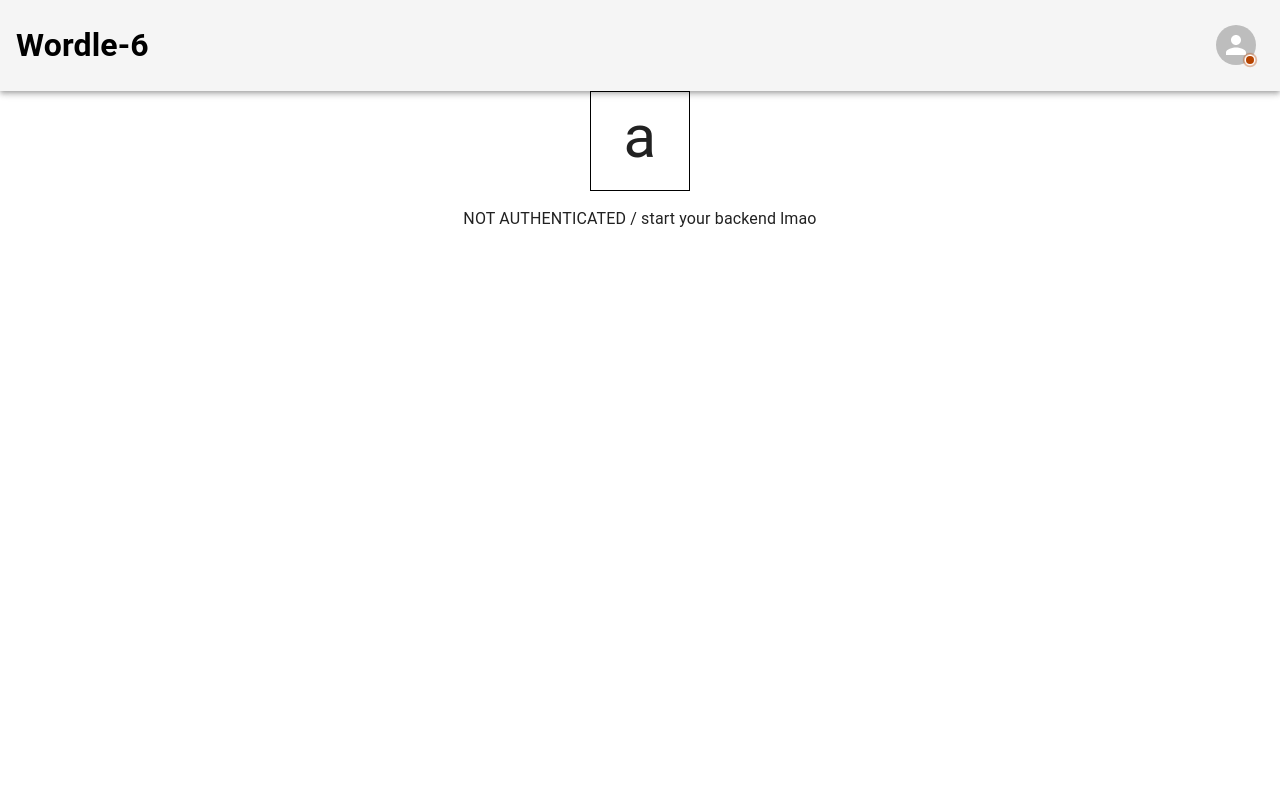
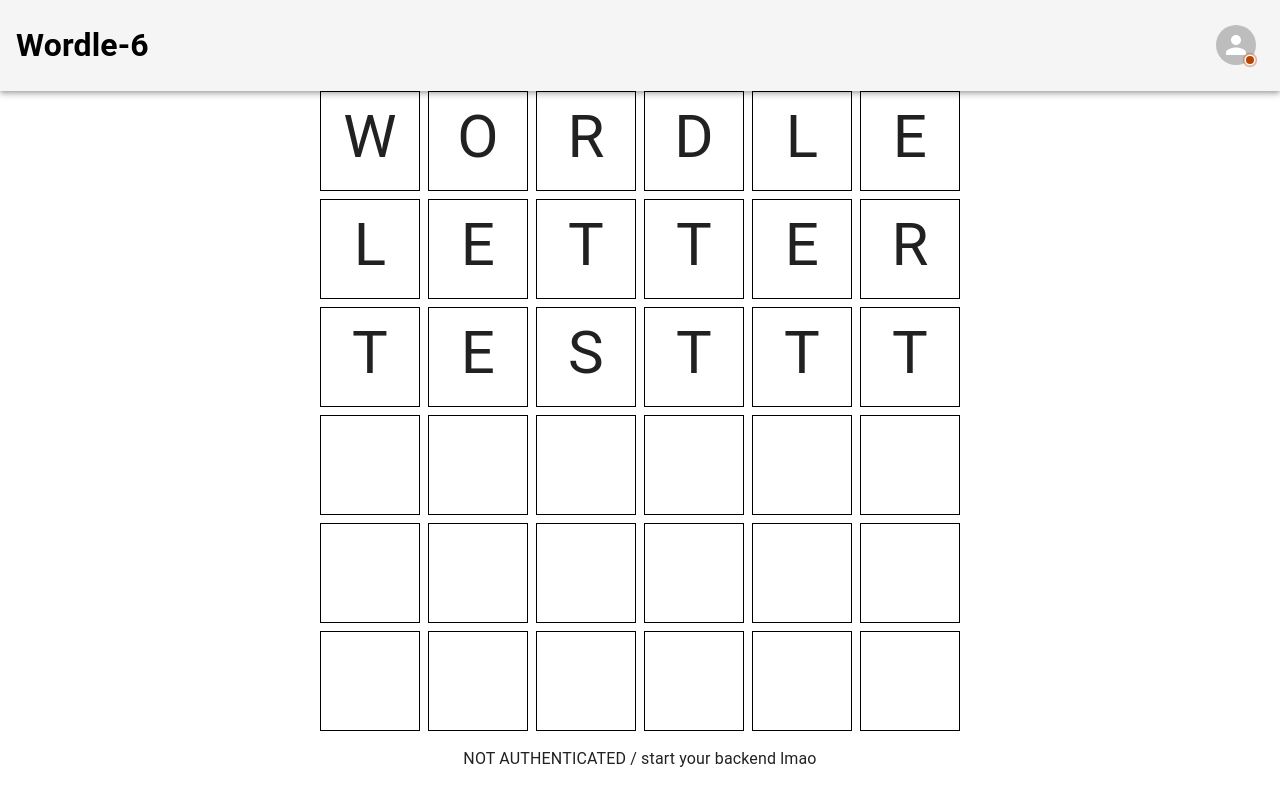
Before and after one commit to rosemary-ai/wordle-6, a React (Create React App) app in the folder client/: page / in a window 1280 px wide. Built offline with nearby package versions, Linux system fonts and the light colour scheme; no server answers.

Commit message:
added grid loop with letters and idk i did something to the packages again

```diff
--- a/client/package.json
+++ b/client/package.json
@@ -32,10 +32,11 @@
     "axios": "^1.7.9",
     "react": "^19.0.0",
     "react-dom": "^19.0.0",
-    "react-scripts": "5.0.1",
+    "react-scripts": "^5.0.1",
     "zustand": "^5.0.3"
   },
   "devDependencies": {
+    "@babel/plugin-transform-private-property-in-object": "^7.25.9",
     "@types/react": "^19.0.10",
     "@types/react-dom": "^19.0.4",
     "serve": "^14.2.4"
--- a/client/src/App.tsx
+++ b/client/src/App.tsx
@@ -1,8 +1,8 @@
-import React, { Fragment } from 'react'
+import React, { Fragment, useState } from 'react'
 import { useAuth } from 'contexts/AuthContext'
 import AuthModal from 'components/AuthModal'
 import Header from 'components/Header'
-import { SquareProps } from '@types'
+import { GridProps, SquareProps } from '@types'
 
 const App = () => {
   return (
@@ -15,30 +15,43 @@
   )
 }
 
-const Square = ({ letter }: SquareProps) => {
+const Square = ({ letter, entered, index }: SquareProps) => {
   return (
+    // styling depending on entered and index
     <div className="square">
       {letter}
     </div>
   )
 }
 
-const Game = () => {
-  // game state handling
+const Grid = ({ words, input }: GridProps) => {
+  const numRows = words.length;
+  // array of 36 letters, entered words -> input -> empty squares
+  const letters = (words.join("") + input).padEnd(36, " ").split("");
+
+  const grid = letters.map((letter, i) => {
+    const entered = (i / 6) < numRows;
+    return <Square key={i} letter={letter} entered={entered} index={i % 6} />
+  });
+
   return (
     <Fragment>
-      <Grid />
-      {/* possibly more game info */}
+      <div className="grid">
+        {grid}
+      </div>
     </Fragment>
   )
 }
 
-const Grid = () => {
+const Game = () => {
+  const [input, setInput] = useState<string>("TESTTT");
+  const [words, setWords] = useState<string[]>(["WORDLE", "LETTER"]);
+  // can do setInput(word => word + letter)
   return (
-    <div className="grid">
-      {/* TODO: make this a loop like tic tac toe */}
-      <Square letter='a' />
-    </div>
+    <Fragment>
+      <Grid words={words} input={input}/>
+      {/* display possibly more game info */}
+    </Fragment>
   )
 }
 
--- a/client/src/styles/index.css
+++ b/client/src/styles/index.css
@@ -42,6 +42,12 @@
   text-align: center;
 }
 
+.grid {
+  display: grid;
+  grid-template: repeat(6, 100px) / repeat(6, 100px);
+  gap: 8px 8px;
+}
+
 .square {
   height: 100px;
   width: 100px;
```
Also changed, not shown: client/src/@types/index.ts (+7 -1 lines), 1 other file (tests, documents, lock files or other folders).
